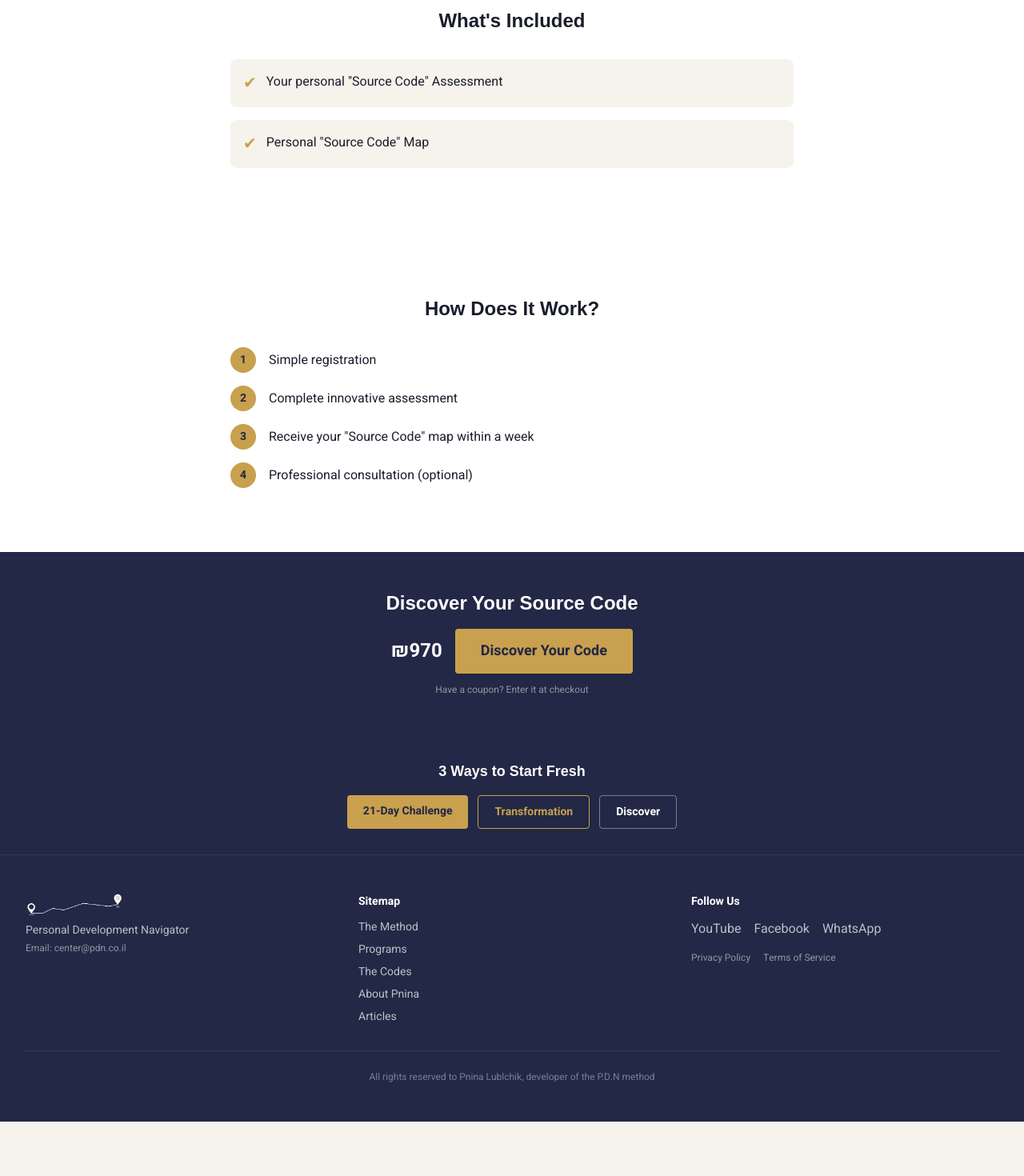
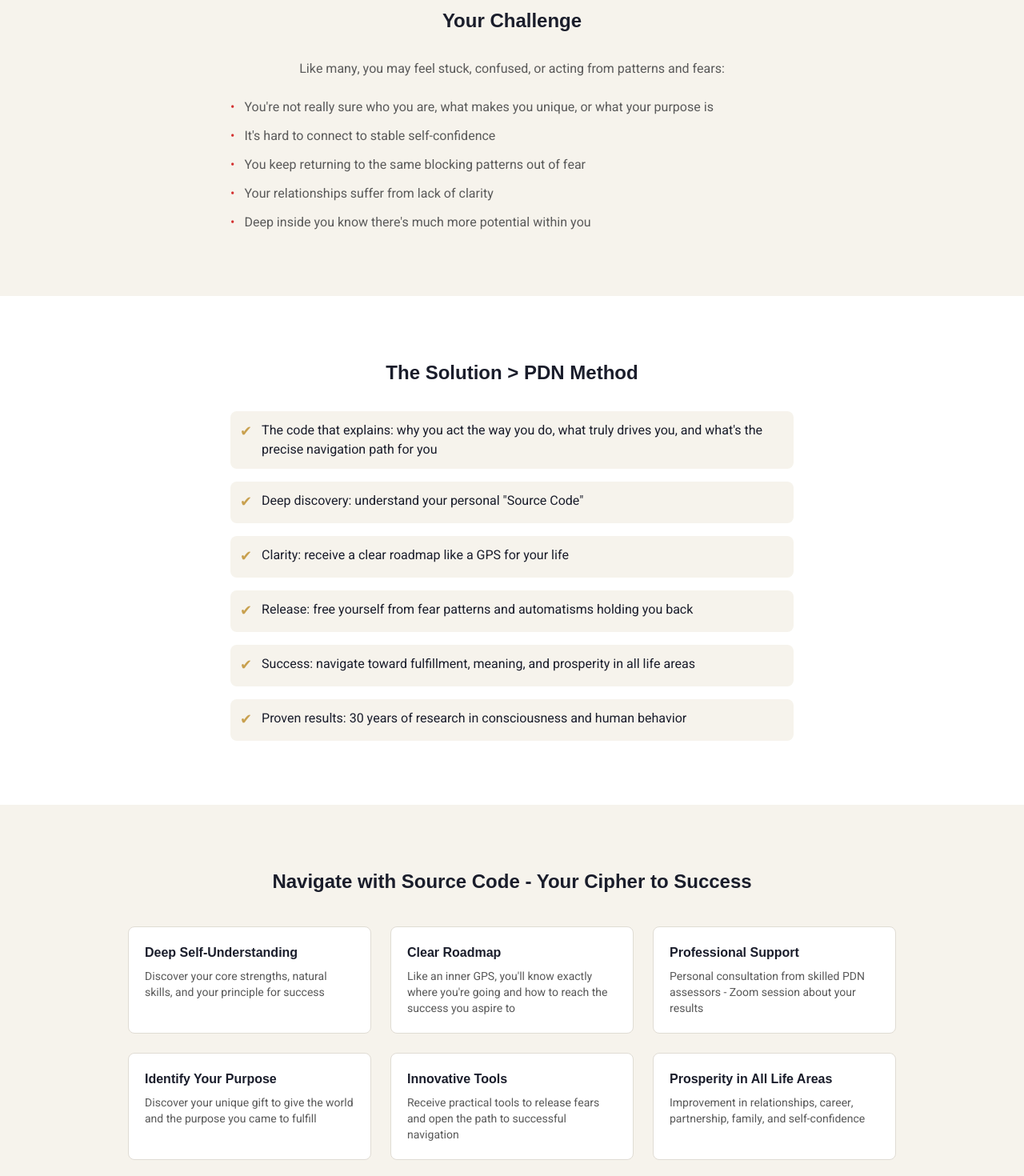
Before and after one commit to Tomer007/pdn-site, a Next.js app: page /en/programs/discover in a window 1280 px wide. Shown: the part 600-2070 px from the top of the page at 80% size. Before the commit the page ends 2002 px from the top, so only its background shows below. Built offline with nearby package versions, Linux system fonts and the light colour scheme; a web font is replaced by a local one.

Commit message:
feat: add missing content from live site - challenge, solution, benefits, assessment details sections on Discover program page

```diff
--- a/src/app/[locale]/programs/[slug]/page.tsx
+++ b/src/app/[locale]/programs/[slug]/page.tsx
@@ -99,6 +99,79 @@ export default async function ProgramPage({
         </div>
       </section>
 
+      {/* Challenge Section */}
+      {program.challenge && (
+        <section className="py-16 sm:py-20 bg-paper">
+          <div className="max-w-3xl mx-auto px-4 sm:px-6 lg:px-8">
+            <h2 className="text-2xl font-display font-bold text-center mb-8">
+              {locale === "he" ? "האתגר שלך" : "Your Challenge"}
+            </h2>
+            <p className="text-text-secondary text-center mb-6">
+              {locale === "he"
+                ? "כמו רבים, אתה עשוי להרגיש תקוע, מבולבל, או שאתה פועל מתוך דפוסים ופחדים:"
+                : "Like many, you may feel stuck, confused, or acting from patterns and fears:"}
+            </p>
+            <ul className="space-y-3">
+              {program.challenge[locale].map((item, i) => (
+                <li key={i} className="flex items-start gap-3 text-text-secondary">
+                  <span className="text-error shrink-0">•</span>
+                  <span>{item}</span>
+                </li>
+              ))}
+            </ul>
+          </div>
+        </section>
+      )}
+
+      {/* Solution Section */}
+      {program.solution && (
+        <section className="py-16 sm:py-20 bg-white">
+          <div className="max-w-3xl mx-auto px-4 sm:px-6 lg:px-8">
+            <h2 className="text-2xl font-display font-bold text-center mb-8">
+              {locale === "he" ? "הפתרון > שיטת PDN" : "The Solution > PDN Method"}
+            </h2>
+            <ul className="space-y-4">
+              {program.solution[locale].map((item, i) => (
+                <li key={i} className="flex items-start gap-3 p-3 bg-paper rounded-lg">
+                  <span className="text-gold text-lg shrink-0">✔</span>
+                  <span>{item}</span>
+                </li>
+              ))}
+            </ul>
+          </div>
+        </section>
+      )}
+
+      {/* Benefits Grid */}
+      {program.benefits && (
+        <section className="py-16 sm:py-20 bg-paper">
+          <div className="max-w-5xl mx-auto px-4 sm:px-6 lg:px-8">
+            <h2 className="text-2xl font-display font-bold text-center mb-10">
+              {locale === "he" ? "נווט עם קוד המקור - הצופן שלך להצלחה" : "Navigate with Source Code - Your Cipher to Success"}
+            </h2>
+            <div className="grid grid-cols-1 sm:grid-cols-2 lg:grid-cols-3 gap-6">
+              {program.benefits.map((benefit, i) => (
+                <div key={i} className="bg-white border border-border rounded-lg p-5">
+                  <h3 className="font-bold mb-2">{benefit.title[locale]}</h3>
+                  <p className="text-sm text-text-secondary">{benefit.description[locale]}</p>
+                </div>
+              ))}
+            </div>
+          </div>
+        </section>
+      )}
+
+      {/* Assessment Details */}
+      {program.assessmentDetails && (
+        <section className="py-12 bg-white">
+          <div className="max-w-3xl mx-auto px-4 sm:px-6 lg:px-8 text-center">
+            <p className="text-lg text-text-secondary italic">
+              {program.assessmentDetails[locale]}
+            </p>
+          </div>
+        </section>
+      )}
+
       {/* What's Included */}
       <section className="py-16 sm:py-20 bg-white">
         <div className="max-w-3xl mx-auto px-4 sm:px-6 lg:px-8">
--- a/src/data/programs.ts
+++ b/src/data/programs.ts
@@ -8,9 +8,13 @@ export type Program = {
   name: { he: string; en: string };
   subtitle: { he: string; en: string };
   heroDescription: { he: string; en: string };
+  challenge?: { he: string[]; en: string[] };
+  solution?: { he: string[]; en: string[] };
+  benefits?: { title: { he: string; en: string }; description: { he: string; en: string } }[];
   includes: { he: string[]; en: string[] };
   courses: { name: { he: string; en: string }; lessons: number; description: { he: string; en: string } }[];
   steps: { he: string[]; en: string[] };
+  assessmentDetails?: { he: string; en: string };
 };
 
 export const programs: Program[] = [
@@ -33,6 +37,70 @@ export const programs: Program[] = [
     includes: {
       he: ["אבחון \"קוד המקור\" האישי שלך", "מפת \"קוד המקור\" אישית"],
       en: ["Your personal \"Source Code\" Assessment", "Personal \"Source Code\" Map"],
+    },
+    challenge: {
+      he: [
+        "אתה לא באמת בטוח מי אתה, מה מייחד אותך ומה המטרה שלך",
+        "קשה לך להתחבר לביטחון עצמי יציב",
+        "אתה חוזר שוב ושוב לאותם דפוסים מעכבים מתוך פחד",
+        "מערכות היחסים שלך סובלות מחוסר הבהירות",
+        "עמוק בפנים אתה יודע שיש בך הרבה יותר פוטנציאל בתוכך",
+      ],
+      en: [
+        "You're not really sure who you are, what makes you unique, or what your purpose is",
+        "It's hard to connect to stable self-confidence",
+        "You keep returning to the same blocking patterns out of fear",
+        "Your relationships suffer from lack of clarity",
+        "Deep inside you know there's much more potential within you",
+      ],
+    },
+    solution: {
+      he: [
+        "הצופן שמסביר: למה אתה פועל כפי שאתה פועל, מה באמת מניע אותך ומהו מסלול הניווט המדויק עבורך",
+        "גילוי עמוק: הבן את \"קוד המקור\" האישי שלך",
+        "בהירות: קבל מפת דרכים ברורה כמו GPS לחיים שלך",
+        "שחרור: השתחרר מדפוסי פחד ואוטומטים שעוצרים אותך",
+        "הצלחה: נווט עבור הגשמה, משמעות ושגשוג בכל תחום החיים",
+        "תוצאות מוכחות: 30 שנות מחקר בחקר התודעה והתנהגות אנושית",
+      ],
+      en: [
+        "The code that explains: why you act the way you do, what truly drives you, and what's the precise navigation path for you",
+        "Deep discovery: understand your personal \"Source Code\"",
+        "Clarity: receive a clear roadmap like a GPS for your life",
+        "Release: free yourself from fear patterns and automatisms holding you back",
+        "Success: navigate toward fulfillment, meaning, and prosperity in all life areas",
+        "Proven results: 30 years of research in consciousness and human behavior",
+      ],
+    },
+    benefits: [
+      {
+        title: { he: "הבנה עמוקה של עצמך", en: "Deep Self-Understanding" },
+        description: { he: "גלה את החוזקות המרכזיות שלך, הכישורים הטבעיים שלך, והעיקרון שלך להצלחה", en: "Discover your core strengths, natural skills, and your principle for success" },
+      },
+      {
+        title: { he: "מפת דרכים ברורה", en: "Clear Roadmap" },
+        description: { he: "כמו GPS פנימי, תדע בדיוק לאן אתה הולך וכיצד להגיע להצלחה שאתה שואף", en: "Like an inner GPS, you'll know exactly where you're going and how to reach the success you aspire to" },
+      },
+      {
+        title: { he: "תמיכה מקצועית", en: "Professional Support" },
+        description: { he: "יעוץ אישי ממאבחנים מיומנים של PDN - פגישת זום אודות תוצאות הבחון", en: "Personal consultation from skilled PDN assessors - Zoom session about your results" },
+      },
+      {
+        title: { he: "זיהוי הייעוד שלך", en: "Identify Your Purpose" },
+        description: { he: "גלה את המתנה הייחודית שלך לתת לעולם ואת הייעוד שהגעת בו לבצע", en: "Discover your unique gift to give the world and the purpose you came to fulfill" },
+      },
+      {
+        title: { he: "כלים חדשניים", en: "Innovative Tools" },
+        description: { he: "קבל כלים מעשיים להשתחרר מפחדים ולפתיחת הדרך לניווט בהצלחה", en: "Receive practical tools to release fears and open the path to successful navigation" },
+      },
+      {
+        title: { he: "שגשוג בכל תחומי החיים", en: "Prosperity in All Life Areas" },
+        description: { he: "שיפור במערכות יחסים, קריירה, זוגיות, משפחה וביטחון עצמי", en: "Improvement in relationships, career, partnership, family, and self-confidence" },
+      },
+    ],
+    assessmentDetails: {
+      he: "מה ייתן לך האבחון והייעוץ? הסבר על מפת צופן אישית הכוללת: החוזקות שלך, הפחד שמונע ממך להשיג מטרות, המתנות שלך לעולם > הייעוד שלך.",
+      en: "What will the assessment and consultation give you? An explanation of a personal cipher map including: your strengths, the fear preventing you from achieving goals, your gifts to the world > your purpose.",
     },
     courses: [],
     steps: {
```
